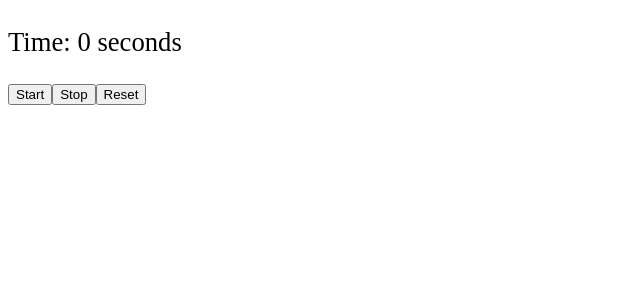
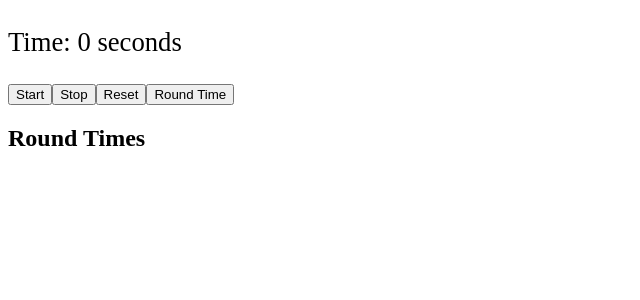
Before and after one commit to richardkoszegi/zth-final-angular-challenge, an Angular app: page / in a window 1280 px wide. Shown: the top 300 px of the page, without its empty margins (0-640 px from the left). Built offline with nearby package versions, Linux system fonts and the light colour scheme.

Commit message:
Feladat 4

```diff
--- a/src/app/app.component.html
+++ b/src/app/app.component.html
@@ -4,3 +4,11 @@
 <button (click)="startTimer()">Start</button>
 <button (click)="stopTimer()">Stop</button>
 <button (click)="resetTimer()">Reset</button>
+<button (click)="roundTime()">Round Time</button>
+
+<h2>Round Times</h2>
+<ul *ngIf="roundTimes.length > 0">
+  <li *ngFor="let time of roundTimes; let i = index">
+    {{i + 1}}. round: {{time}} seconds
+  </li>
+</ul>
--- a/src/app/app.component.ts
+++ b/src/app/app.component.ts
@@ -8,11 +8,13 @@ import { Component } from '@angular/core';
 export class AppComponent {
   title = 'stopper';
   seconds: number = 0;
+  roundTimes: number[] = [];
 
   interval;
 
   startTimer() {
     this.interval = setInterval(() => this.seconds++, 1000);
+    this.roundTimes = [];
   }
 
   stopTimer() {
@@ -23,4 +25,14 @@ export class AppComponent {
     this.stopTimer();
     this.seconds = 0;
   }
+
+  roundTime() {
+    if ( this.roundTimes.length == 0 ) {
+      this.roundTimes.push(this.seconds);
+    } else {
+      const lastTime = this.roundTimes[this.roundTimes.length - 1];
+      const newTime = this.seconds - lastTime;
+      this.roundTimes.push(newTime);
+    }
+  }
 }
```
